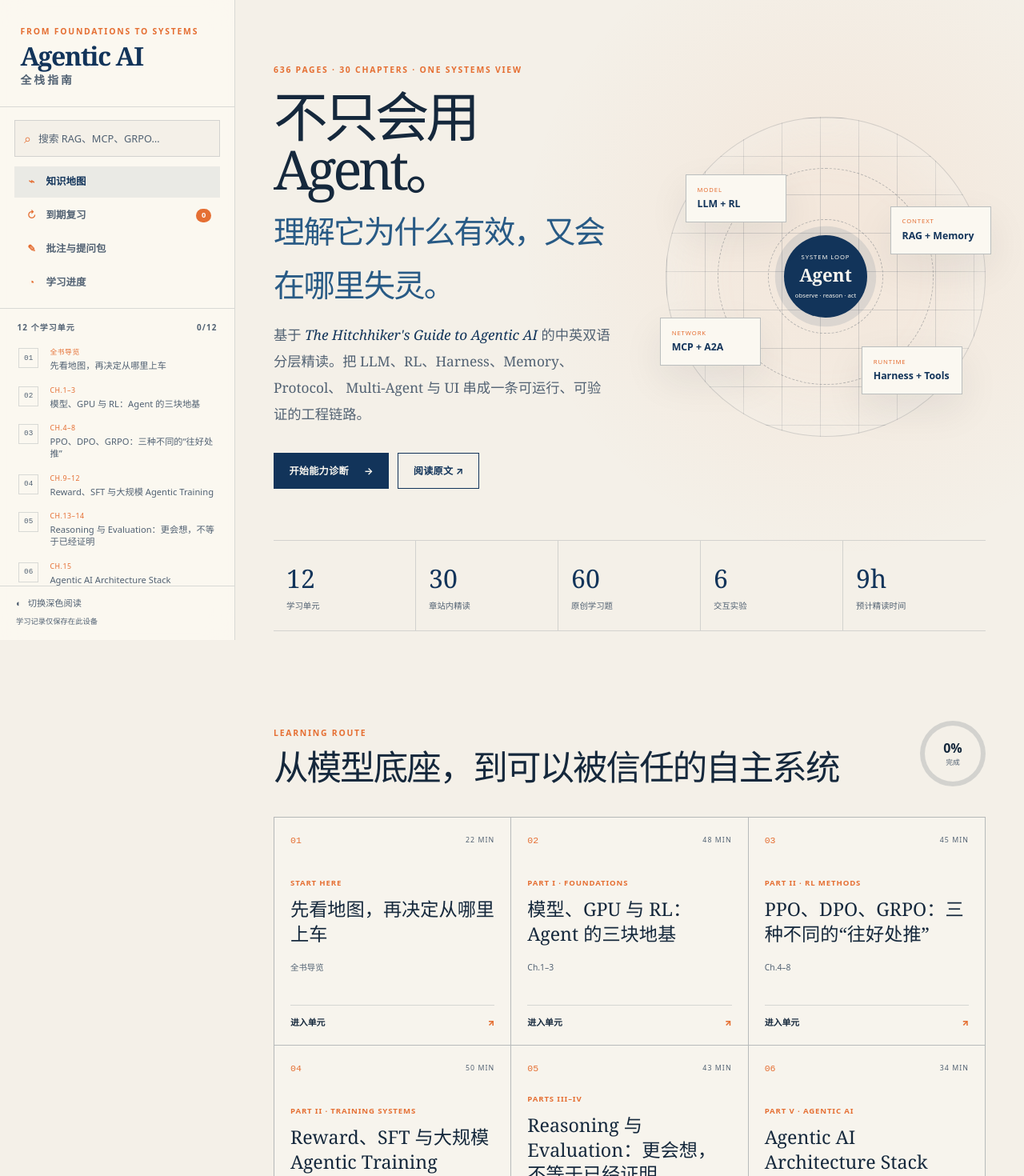
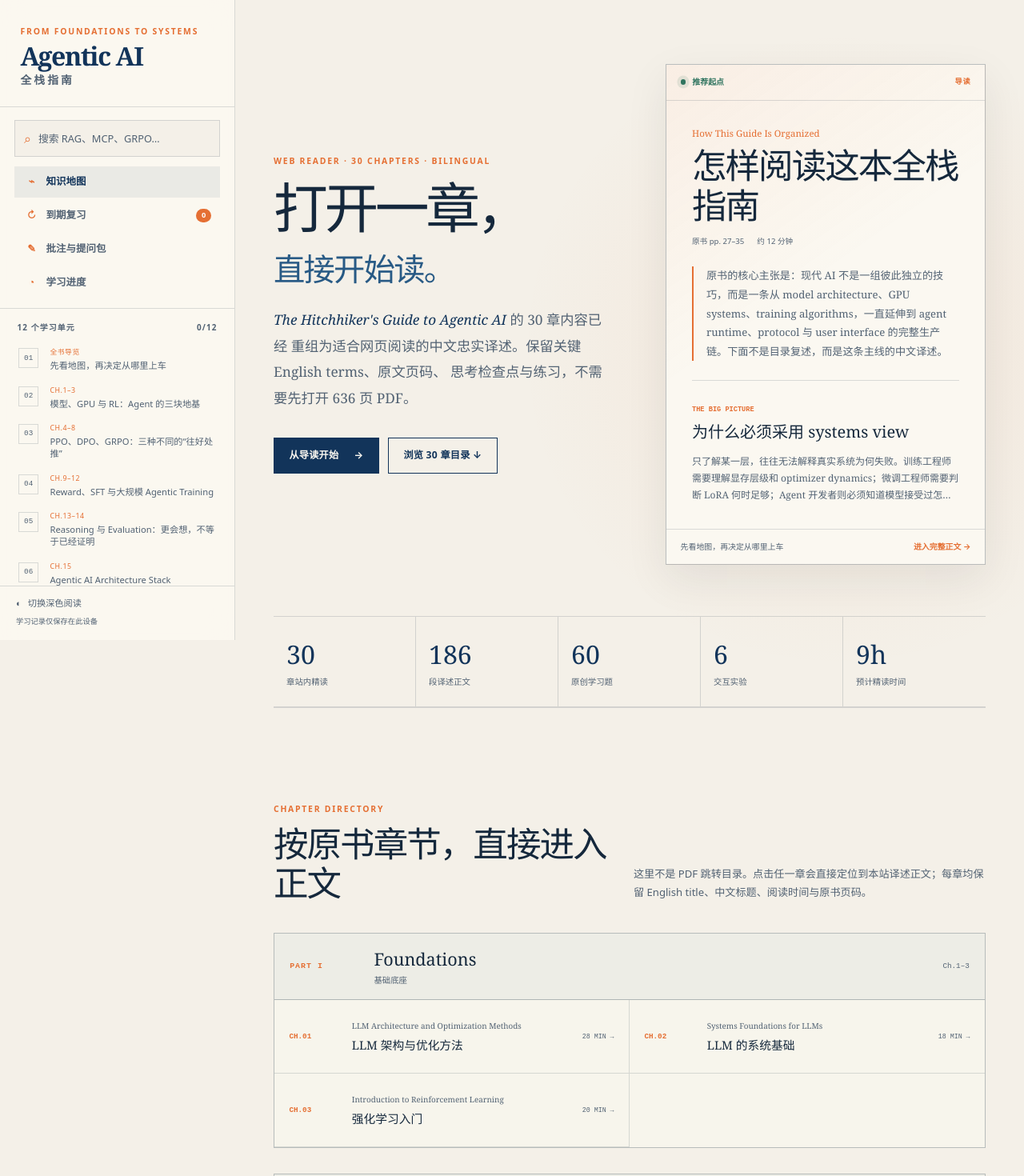
Before and after one commit to SILIUWU/lr, a Next.js app: page / in a window 1280 px wide. Shown: the top 1470 px of the page at 80% size. Built offline with nearby package versions, Linux system fonts and the light colour scheme.

Commit message:
Make the homepage reading-first

```diff
--- a/app/globals.css
+++ b/app/globals.css
@@ -429,6 +429,139 @@ button:disabled {
   font-style: italic;
 }
 
+.reader-desk {
+  overflow: hidden;
+  border: 1px solid var(--line-strong);
+  background:
+    linear-gradient(145deg, color-mix(in srgb, var(--orange) 7%, transparent), transparent 45%),
+    var(--paper-strong);
+  box-shadow: var(--shadow);
+}
+
+.reader-desk > header,
+.reader-desk > footer {
+  display: flex;
+  align-items: center;
+  justify-content: space-between;
+  gap: 1rem;
+  padding: 0.9rem 1.1rem;
+  border-bottom: 1px solid var(--line);
+  font-size: 0.62rem;
+}
+
+.reader-desk > header > div {
+  display: flex;
+  align-items: center;
+  gap: 0.5rem;
+  color: var(--green);
+  font-weight: 750;
+}
+
+.reader-desk > header small {
+  color: var(--orange);
+  font-family: ui-monospace, monospace;
+  font-size: 0.58rem;
+  font-weight: 750;
+  letter-spacing: 0.08em;
+}
+
+.live-dot {
+  width: 0.42rem;
+  height: 0.42rem;
+  border-radius: 50%;
+  background: var(--green);
+  box-shadow: 0 0 0 0.28rem color-mix(in srgb, var(--green) 12%, transparent);
+}
+
+.reader-desk-body {
+  padding: 2rem;
+}
+
+.reader-desk-body > p {
+  margin: 0;
+  color: var(--orange);
+  font-family: Georgia, serif;
+  font-size: 0.72rem;
+  line-height: 1.5;
+}
+
+.reader-desk-body > h2 {
+  margin: 0.45rem 0 0.85rem;
+  font-family: Georgia, "Noto Serif SC", serif;
+  font-size: clamp(2rem, 3.4vw, 3.1rem);
+  font-weight: 500;
+  letter-spacing: -0.045em;
+  line-height: 1.14;
+}
+
+.reader-desk-meta {
+  display: flex;
+  flex-wrap: wrap;
+  gap: 0.4rem 1rem;
+  color: var(--ink-soft);
+  font-size: 0.6rem;
+}
+
+.reader-desk blockquote {
+  margin: 1.5rem 0;
+  padding: 0 0 0 1rem;
+  border-left: 2px solid var(--orange);
+  color: var(--ink-soft);
+  font-family: Georgia, "Noto Serif SC", serif;
+  font-size: 0.82rem;
+  line-height: 1.8;
+}
+
+.reader-desk-body > section {
+  padding-top: 1.2rem;
+  border-top: 1px solid var(--line);
+}
+
+.reader-desk-body > section small {
+  color: var(--orange);
+  font-family: ui-monospace, monospace;
+  font-size: 0.54rem;
+  font-weight: 700;
+  text-transform: uppercase;
+}
+
+.reader-desk-body > section h3 {
+  margin: 0.35rem 0 0.65rem;
+  font-family: Georgia, "Noto Serif SC", serif;
+  font-size: 1.25rem;
+  font-weight: 500;
+}
+
+.reader-desk-body > section p {
+  display: -webkit-box;
+  margin: 0;
+  overflow: hidden;
+  color: var(--ink-soft);
+  font-family: Georgia, "Noto Serif SC", serif;
+  font-size: 0.75rem;
+  line-height: 1.75;
+  -webkit-box-orient: vertical;
+  -webkit-line-clamp: 3;
+}
+
+.reader-desk > footer {
+  border-top: 1px solid var(--line);
+  border-bottom: 0;
+  color: var(--ink-soft);
+}
+
+.reader-desk > footer span {
+  overflow: hidden;
+  text-overflow: ellipsis;
+  white-space: nowrap;
+}
+
+.reader-desk > footer a {
+  flex: none;
+  color: var(--orange);
+  font-weight: 750;
+}
+
 .hero-actions,
 .utility-actions,
 .quiz-actions,
@@ -752,6 +885,121 @@ button:disabled {
 
 .map-section {
   border-top: 1px solid var(--line);
+}
+
+.chapter-directory {
+  border-top: 1px solid var(--line);
+}
+
+.chapter-shelves {
+  display: grid;
+  gap: 2rem;
+}
+
+.chapter-shelf {
+  border: 1px solid var(--line-strong);
+  background: color-mix(in srgb, var(--paper-strong) 60%, transparent);
+}
+
+.chapter-shelf > header {
+  display: grid;
+  grid-template-columns: 86px 1fr auto;
+  align-items: center;
+  gap: 1.2rem;
+  padding: 1rem 1.2rem;
+  border-bottom: 1px solid var(--line-strong);
+  background: color-mix(in srgb, var(--navy) 4%, transparent);
+}
+
+.chapter-shelf > header > span {
+  color: var(--orange);
+  font-family: ui-monospace, monospace;
+  font-size: 0.62rem;
+  font-weight: 750;
+  letter-spacing: 0.1em;
+}
+
+.chapter-shelf > header h3 {
+  margin: 0;
+  font-family: Georgia, serif;
+  font-size: 1.35rem;
+  font-weight: 500;
+}
+
+.chapter-shelf > header p {
+  margin: 0.16rem 0 0;
+  color: var(--ink-soft);
+  font-size: 0.65rem;
+}
+
+.chapter-shelf > header small {
+  color: var(--ink-soft);
+  font-family: ui-monospace, monospace;
+  font-size: 0.58rem;
+}
+
+.chapter-shelf > div {
+  display: grid;
+  grid-template-columns: repeat(2, minmax(0, 1fr));
+}
+
+.chapter-shelf a {
+  display: grid;
+  min-height: 92px;
+  grid-template-columns: 64px minmax(0, 1fr) auto;
+  align-items: center;
+  gap: 0.9rem;
+  padding: 1rem 1.15rem;
+  border-right: 1px solid var(--line);
+  border-bottom: 1px solid var(--line);
+  transition: background 150ms ease;
+}
+
+.chapter-shelf a:nth-child(2n) {
+  border-right: 0;
+}
+
+.chapter-shelf a:hover {
+  background: var(--paper-strong);
+}
+
+.chapter-shelf a > span {
+  color: var(--orange);
+  font-family: ui-monospace, monospace;
+  font-size: 0.58rem;
+  font-weight: 750;
+}
+
+.chapter-shelf a > div {
+  min-width: 0;
+}
+
+.chapter-shelf a small,
+.chapter-shelf a strong {
+  display: block;
+  overflow: hidden;
+  text-overflow: ellipsis;
+  white-space: nowrap;
+}
+
+.chapter-shelf a small {
+  color: var(--ink-soft);
+  font-family: Georgia, serif;
+  font-size: 0.62rem;
+}
+
+.chapter-shelf a strong {
+  margin-top: 0.32rem;
+  font-family: Georgia, "Noto Serif SC", serif;
+  font-size: 0.92rem;
+  font-weight: 550;
+}
+
+.chapter-shelf a em {
+  color: var(--ink-soft);
+  font-family: ui-monospace, monospace;
+  font-size: 0.52rem;
+  font-style: normal;
 }
 
 .part-list {
@@ -2877,6 +3125,7 @@ input[type="range"] {
     grid-template-columns: 1fr;
     padding-top: 4rem;
   }
+  .reader-desk { width: min(100%, 620px); }
   .hero-system { width: min(100%, 480px); margin: 0 auto; }
   .metric-strip { grid-template-columns: repeat(3, 1fr); }
   .metric-strip div:nth-child(3) { border-right: 0; }
@@ -2918,6 +3167,15 @@ input[type="range"] {
   .part-list article { grid-template-columns: 58px 1fr; }
   .part-list article > span { grid-column: 2; }
   .part-number { height: 65px; }
+  .chapter-shelf > div { grid-template-columns: 1fr; }
+  .chapter-shelf a,
+  .chapter-shelf a:nth-child(2n) { border-right: 0; }
+  .chapter-shelf > header {
+    grid-template-columns: 72px 1fr;
+  }
+  .chapter-shelf > header small {
+    grid-column: 2;
+  }
   .method-note { padding: 1.5rem; }
   .lesson-hero { padding: 3.5rem 0 2.5rem; }
   .lesson-hero h1,
@@ -2962,6 +3220,14 @@ input[type="range"] {
   .utility-stats { gap: 1rem; }
   .utility-stats div { min-width: 0; }
   .utility-actions { align-items: stretch; flex-direction: column; }
+  .reader-desk-body { padding: 1.35rem; }
+  .reader-desk-body > h2 { font-size: 2rem; }
+  .chapter-shelf a {
+    grid-template-columns: 52px minmax(0, 1fr);
+  }
+  .chapter-shelf a em {
+    grid-column: 2;
+  }
 }
 
 @media (prefers-reduced-motion: reduce) {
--- a/components/home-page.tsx
+++ b/components/home-page.tsx
@@ -8,6 +8,7 @@ import {
   lessons,
   totalMinutes,
 } from "@/lib/course-data";
+import { chapterReadings, readingsForLesson } from "@/lib/reading-content";
 import { useCourse } from "./course-provider";
 
 function routeFor(state: ReturnType<typeof useCourse>["state"]) {
@@ -19,63 +20,85 @@ export function HomePage() {
   const { state, hydrated } = useCourse();
   const completed = state.completedLessons.length;
   const percent = Math.round((completed / lessons.length) * 100);
+  const activeLesson =
+    lessons.find((lesson) => lesson.slug === state.lastLesson) ?? lessons[0];
+  const activeReadings = readingsForLesson(activeLesson.slug);
+  const previewReading = activeReadings[0];
+  const translatedParagraphs = chapterReadings.reduce(
+    (total, reading) =>
+      total +
+      reading.sections.reduce(
+        (sectionTotal, section) => sectionTotal + section.paragraphs.length,
+        0,
+      ),
+    0,
+  );
 
   return (
     <div className="home-page">
       <section className="hero">
         <div className="hero-copy">
-          <div className="eyebrow">636 PAGES · 30 CHAPTERS · ONE SYSTEMS VIEW</div>
+          <div className="eyebrow">WEB READER · 30 CHAPTERS · BILINGUAL</div>
           <h1>
-            不只会用 Agent。
+            打开一章，
             <br />
-            <span>理解它为什么有效，又会在哪里失灵。</span>
+            <span>直接开始读。</span>
           </h1>
           <p>
-            基于 <em>The Hitchhiker&apos;s Guide to Agentic AI</em>{" "}
-            的中英双语分层精读。把 LLM、RL、Harness、Memory、Protocol、
-            Multi-Agent 与 UI 串成一条可运行、可验证的工程链路。
+            <em>The Hitchhiker&apos;s Guide to Agentic AI</em> 的 30 章内容已经
+            重组为适合网页阅读的中文忠实译述。保留关键 English terms、原文页码、
+            思考检查点与练习，不需要先打开 636 页 PDF。
           </p>
           <div className="hero-actions">
             <Link className="primary-button" href={routeFor(state)}>
-              {hydrated && state.lastLesson ? "继续学习" : "开始能力诊断"}
+              {hydrated && state.lastLesson ? "继续上次阅读" : "从导读开始"}
               <span aria-hidden="true">→</span>
             </Link>
-            <a
-              className="secondary-button"
-              href="https://arxiv.org/abs/2606.24937"
-              target="_blank"
-              rel="noreferrer"
-            >
-              阅读原文 ↗
+            <a className="secondary-button" href="#chapter-directory">
+              浏览 30 章目录 ↓
             </a>
           </div>
         </div>
-        <div className="hero-system" aria-label="Agentic AI 系统分层示意">
-          <div className="orbit orbit-one" />
-          <div className="orbit orbit-two" />
-          <div className="system-core">
-            <small>SYSTEM LOOP</small>
-            <strong>Agent</strong>
-            <span>observe · reason · act</span>
-          </div>
-          {[
-            ["MODEL", "LLM + RL"],
-            ["CONTEXT", "RAG + Memory"],
-            ["RUNTIME", "Harness + Tools"],
-            ["NETWORK", "MCP + A2A"],
-          ].map(([label, value], index) => (
-            <div key={label} className={`system-node node-${index + 1}`}>
-              <small>{label}</small>
-              <strong>{value}</strong>
+
+        {previewReading && (
+          <aside className="reader-desk" aria-label="当前阅读预览">
+            <header>
+              <div>
+                <span className="live-dot" aria-hidden="true" />
+                {state.lastLesson ? "继续阅读" : "推荐起点"}
+              </div>
+              <small>
+                {previewReading.chapter === 0
+                  ? "导读"
+                  : `CH.${String(previewReading.chapter).padStart(2, "0")}`}
+              </small>
+            </header>
+            <div className="reader-desk-body">
+              <p>{previewReading.title}</p>
+              <h2>{previewReading.zhTitle}</h2>
+              <div className="reader-desk-meta">
+                <span>原书 pp. {previewReading.pages}</span>
+                <span>约 {previewReading.minutes} 分钟</span>
+              </div>
+              <blockquote>{previewReading.overview}</blockquote>
+              <section>
+                <small>{previewReading.sections[0].english}</small>
+                <h3>{previewReading.sections[0].title}</h3>
+                <p>{previewReading.sections[0].paragraphs[0]}</p>
+              </section>
             </div>
-          ))}
-        </div>
+            <footer>
+              <span>{activeLesson.title}</span>
+              <Link href={routeFor(state)}>进入完整正文 →</Link>
+            </footer>
+          </aside>
+        )}
       </section>
 
       <section className="metric-strip" aria-label="课程规模">
         {[
-          ["12", "学习单元"],
           ["30", "章站内精读"],
+          [String(translatedParagraphs), "段译述正文"],
           ["60", "原创学习题"],
           [String(labCount), "交互实验"],
           [`${Math.round(totalMinutes / 60)}h`, "预计精读时间"],
@@ -87,11 +110,71 @@ export function HomePage() {
         ))}
       </section>
 
+      <section className="section-block chapter-directory" id="chapter-directory">
+        <div className="section-heading">
+          <div>
+            <span className="eyebrow">CHAPTER DIRECTORY</span>
+            <h2>按原书章节，直接进入正文</h2>
+          </div>
+          <p>
+            这里不是 PDF 跳转目录。点击任一章会直接定位到本站译述正文；每章均保留
+            English title、中文标题、阅读时间与原书页码。
+          </p>
+        </div>
+        <div className="chapter-shelves">
+          {courseParts.map((part) => {
+            const [start, endValue] = part.chapterRange
+              .replace("Ch.", "")
+              .split("–")
+              .map(Number);
+            const end = endValue || start;
+            const readings = chapterReadings.filter(
+              (reading) => reading.chapter >= start && reading.chapter <= end,
+            );
+
+            return (
+              <section className="chapter-shelf" key={part.id}>
+                <header>
+                  <span>PART {part.roman}</span>
+                  <div>
+                    <h3>{part.title}</h3>
+                    <p>{part.zh}</p>
+                  </div>
+                  <small>{part.chapterRange}</small>
+                </header>
+                <div>
+                  {readings.map((reading) => {
+                    const mapping = chapterMap.find(
+                      (chapter) => chapter.chapter === reading.chapter,
+                    );
+                    if (!mapping) return null;
+
+                    return (
+                      <Link
+                        href={`/learn/${mapping.lessonSlug}#chapter-${reading.chapter}`}
+                        key={reading.chapter}
+                      >
+                        <span>CH.{String(reading.chapter).padStart(2, "0")}</span>
+                        <div>
+                          <small>{reading.title}</small>
+                          <strong>{reading.zhTitle}</strong>
+                        </div>
+                        <em>{reading.minutes} MIN →</em>
+                      </Link>
+                    );
+                  })}
+                </div>
+              </section>
+            );
+          })}
+        </div>
+      </section>
+
       <section className="section-block course-roadmap">
         <div className="section-heading">
           <div>
             <span className="eyebrow">LEARNING ROUTE</span>
-            <h2>从模型底座，到可以被信任的自主系统</h2>
+            <h2>需要系统学习时，再按 12 个单元推进</h2>
           </div>
           <div className="progress-ring" style={{ "--progress": `${percent}%` } as React.CSSProperties}>
             <span>{percent}%</span>
@@ -126,43 +209,6 @@ export function HomePage() {
         </div>
       </section>
 
-      <section className="section-block map-section">
-        <div className="section-heading">
-          <div>
-            <span className="eyebrow">SOURCE MAP</span>
-            <h2>六个 Part，30 章，全部有去处</h2>
-          </div>
-          <p>
-            每章都有无需跳转的中文忠实译述；核心 Ch.15–27 深讲，其余章节采用
-            高密度基础路径，并保留 chapter 与 PDF page 范围。
-          </p>
-        </div>
-        <div className="part-list">
-          {courseParts.map((part) => (
-            <article key={part.id}>
-              <div className="part-number">{part.roman}</div>
-              <div>
-                <small>{part.chapterRange}</small>
-                <h3>{part.title}</h3>
-                <p>{part.zh}</p>
-              </div>
-              <span>
-                {
-                  chapterMap.filter((chapter) => {
-                    const [start, end] = part.chapterRange
-                      .replace("Ch.", "")
-                      .split("–")
-                      .map(Number);
-                    return chapter.chapter >= start && chapter.chapter <= (end || start);
-                  }).length
-                }{" "}
-                CHAPTERS
-              </span>
-            </article>
-          ))}
-        </div>
-      </section>
-
       <section className="method-note">
         <div>
           <span className="eyebrow">READING CONTRACT</span>
```
Also changed, not shown: 1 other file (tests, documents, lock files or other folders).
